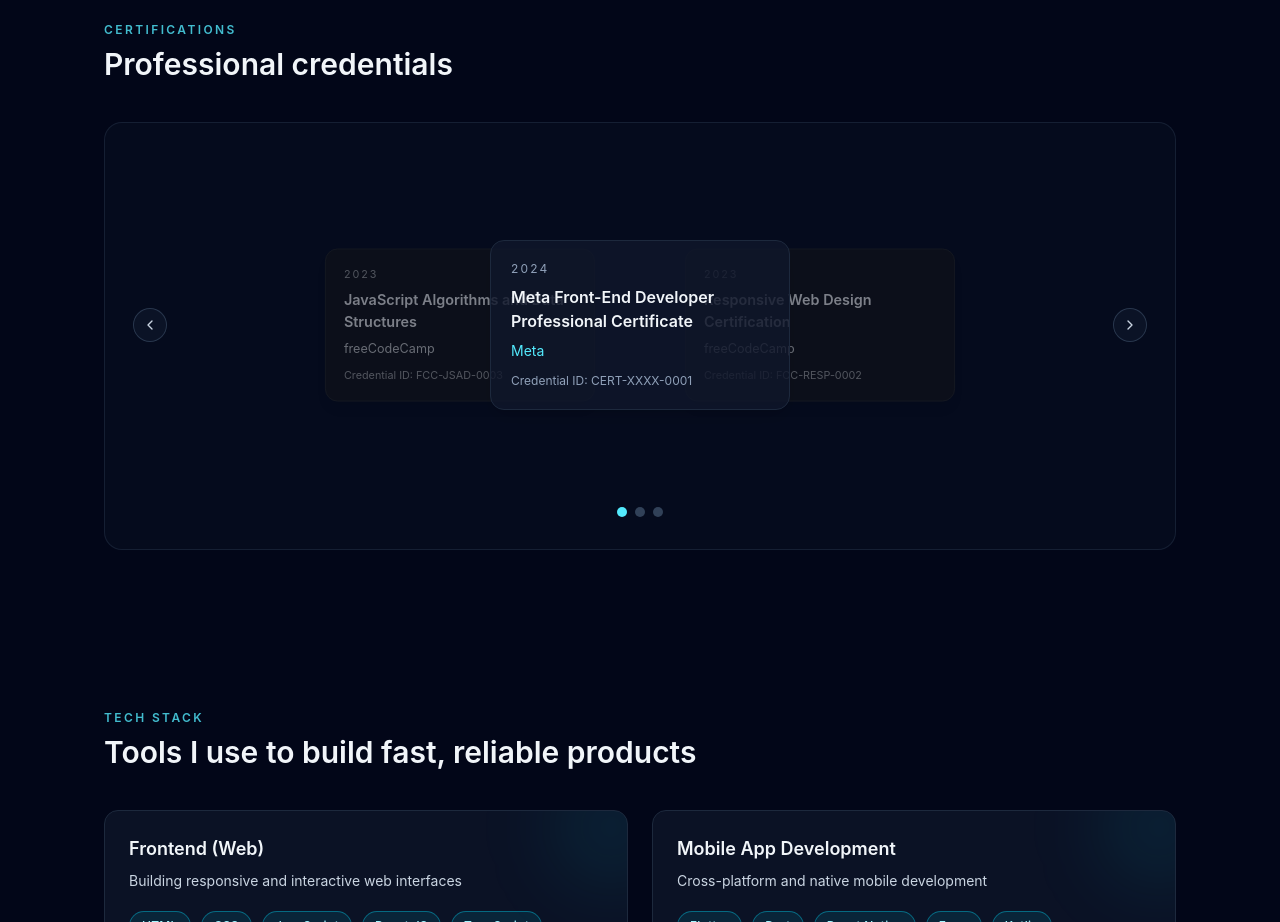
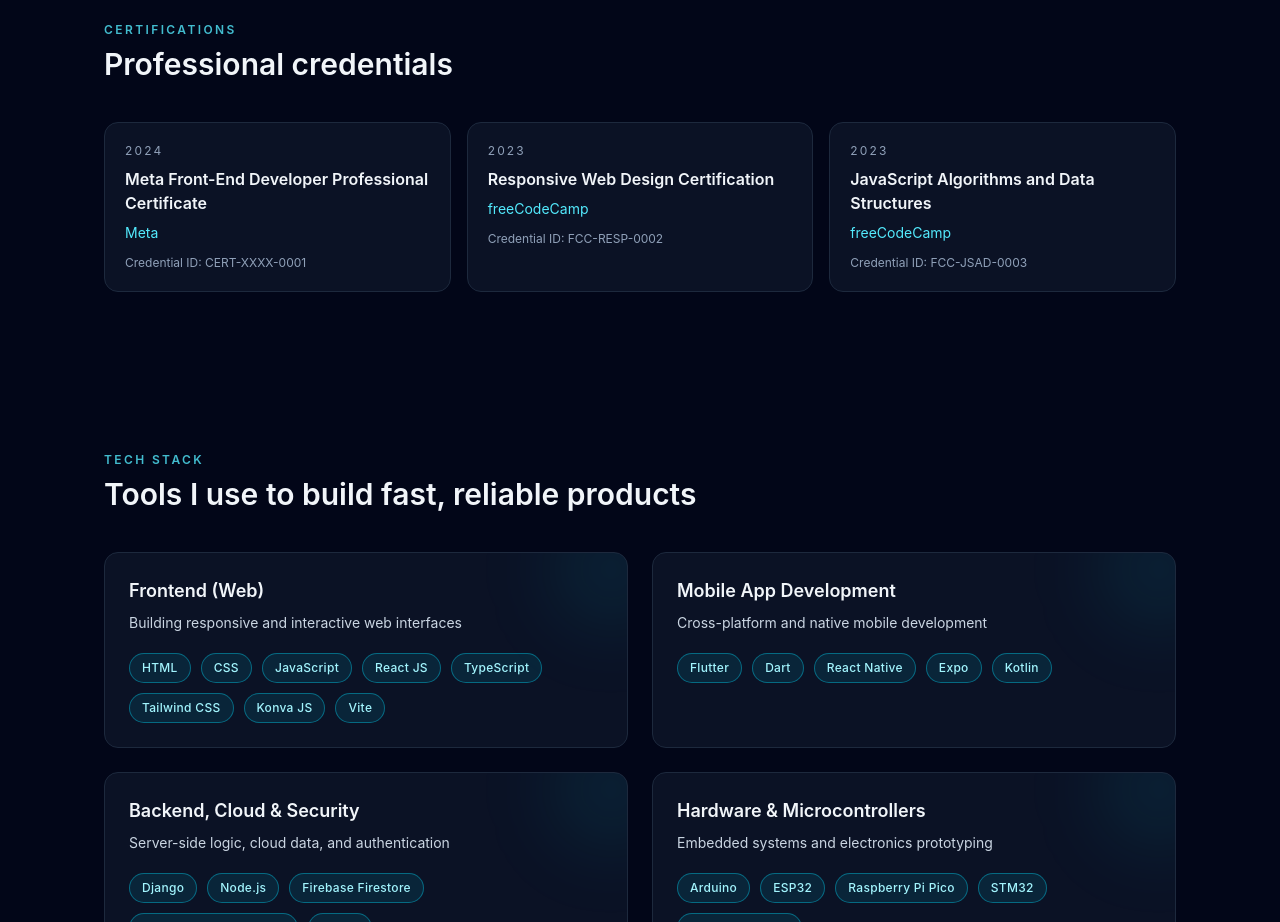
Before and after one commit to jaiacedera/JaiAcedera-Portfolio, a React (Vite) app: page / in a window 1280 px wide. Shown: the part 2420-3342 px from the top of the page. Built offline with nearby package versions, Linux system fonts and the light colour scheme.

Commit message:
certifications

```diff
--- a/src/App.tsx
+++ b/src/App.tsx
@@ -760,9 +760,9 @@
         <section id="certifications" className="py-14 sm:py-20">
           <SectionHeading eyebrow="Certifications" title="Professional credentials" />
 
-          <div className="relative overflow-hidden rounded-2xl border border-slate-200/70 bg-slate-50/50 dark:border-slate-800/70 dark:bg-slate-900/30 px-3 py-8 sm:px-6">
+          <div className="relative overflow-hidden pt-2 pb-8 sm:hidden">
             <div
-              className="relative h-80 sm:h-85"
+              className="relative h-80"
               onTouchStart={(e) => { certificationTouchStartX.current = e.touches[0].clientX }}
               onTouchEnd={(e) => {
                 if (certificationTouchStartX.current === null) return
@@ -833,6 +833,20 @@
                 />
               ))}
             </div>
+          </div>
+
+          <div className="hidden gap-4 sm:grid sm:grid-cols-2 lg:grid-cols-3">
+            {certifications.map((certification) => (
+              <article
+                key={`${certification.title}-${certification.credentialId}`}
+                className="rounded-xl border border-slate-200 bg-white dark:border-slate-800 dark:bg-slate-900/70 p-5 transition hover:-translate-y-1 hover:border-cyan-400/60"
+              >
+                <p className="text-xs uppercase tracking-[0.18em] text-slate-500 dark:text-slate-400">{certification.year}</p>
+                <h3 className="mt-2 text-base font-semibold text-slate-900 dark:text-slate-100">{certification.title}</h3>
+                <p className="mt-2 text-sm text-cyan-700 dark:text-cyan-300">{certification.issuer}</p>
+                <p className="mt-3 text-xs text-slate-500 dark:text-slate-400">Credential ID: {certification.credentialId}</p>
+              </article>
+            ))}
           </div>
         </section>
 
```
